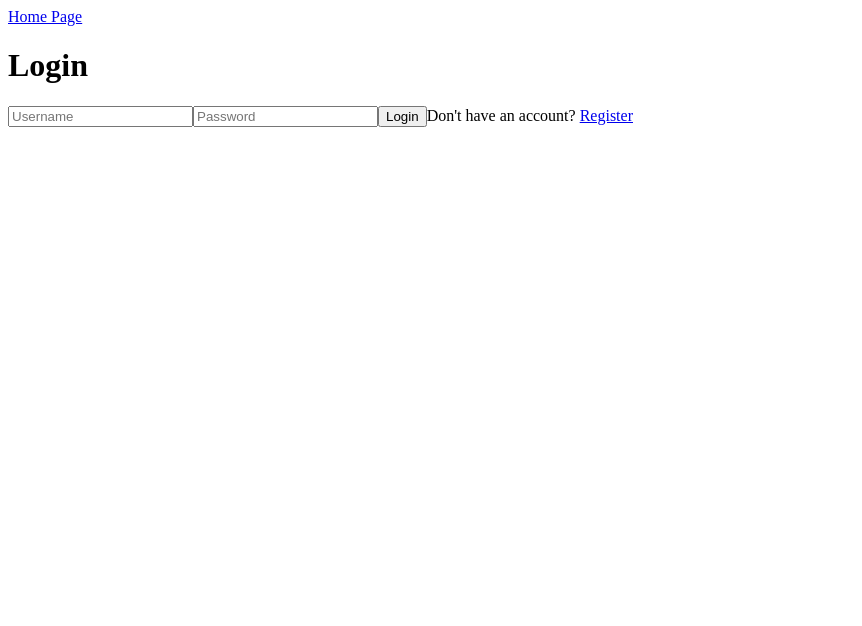
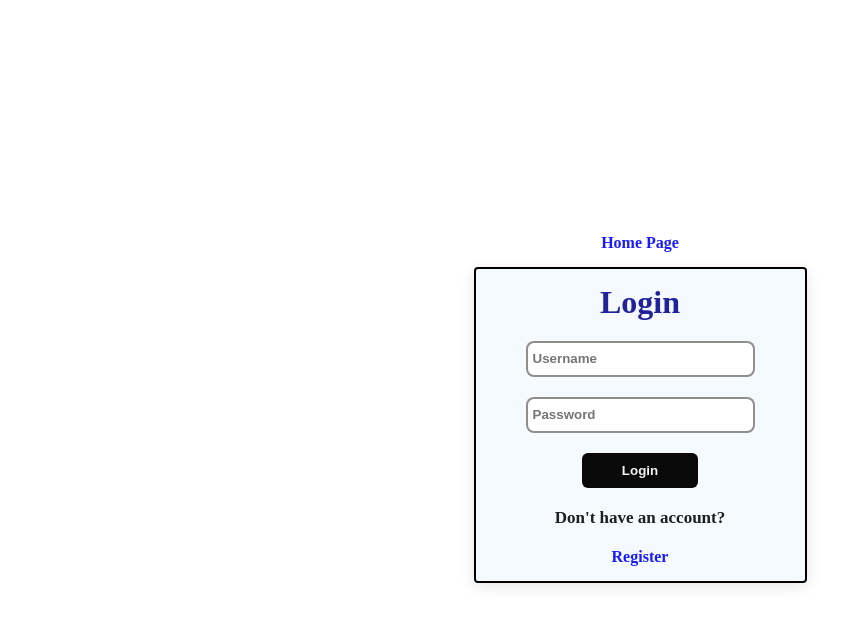
Before and after one commit to GiorgiTch204/Authorization_App, a Next.js app: page /auth/login in a window 1280 px wide. Shown: the top 626 px of the page, without its empty margins (0-862 px from the left). Built offline with nearby package versions, Linux system fonts and the light colour scheme.

Commit message:
Added desing for login and dashboard pages.

```diff
--- a/app/auth/login/login.module.css
+++ b/app/auth/login/login.module.css
@@ -0,0 +1,82 @@
+.loginFormContainer {
+    display: flex;
+    justify-content: center;
+    align-items: center;
+    flex-direction: column;
+    gap: 15px;
+    min-height: 100vh;
+}
+
+.loginForm {
+    display: flex;
+    justify-content: center;
+    align-items: center;
+    flex-direction: column;
+    gap: 20px;
+    border: 2px solid black;
+    border-radius: 4px;
+    background-color: rgba(240, 248, 255, 0.726);
+    padding: 15px 50px;
+    box-shadow: 0 4px 15px rgba(0, 0, 0, 0.1);
+}
+
+.loginFormHeader {
+    color: rgba(0, 0, 139, 0.863);
+    margin: 0;
+}
+
+.input {
+    width: 215px;
+    height: 28px;
+    padding: 2px 5px;
+    border: 2px solid rgba(128, 128, 128, 0.89);
+    border-radius: 8px;
+    outline: none;
+}
+
+.input:focus {
+    border-color: rgba(0, 0, 139, 0.6);
+}
+
+.input::placeholder {
+    font-weight: bold;
+}
+
+.logBtn {
+    font-weight: bold;
+    color: rgba(255, 255, 255, 0.952);
+    background-color: rgba(0, 0, 0, 0.966);
+    width: 116px;
+    height: 35px;
+    border-radius: 6px;
+    transition: transform 0.2s ease, background-color 0.2s ease;
+    cursor: pointer;
+    border: none;
+}
+
+.logBtn:hover {
+    transform: scale(1.05);
+    background-color: #333;
+}
+
+.addInfo {
+    color: rgba(0, 0, 0, 0.877);
+    font-weight: bold;
+    font-size: 17px;
+}
+
+.regPage, .homePageBtn {
+    font-weight: bold;
+    text-decoration: none;
+    color: rgba(0, 0, 255, 0.897);
+    transition: transform 0.2s ease, color 0.2s ease;
+}
+
+.regPage:hover, .homePageBtn:hover {
+    transform: scale(1.05);
+    color: rgb(0, 0, 255);
+}
+
+.regPage:active, .homePageBtn:active {
+    color: rgb(89, 89, 255);
+}
--- a/app/auth/login/page.tsx
+++ b/app/auth/login/page.tsx
@@ -47,16 +47,16 @@ export default function LoginPage(){
         }};
 
     return(
-        <div className="">
-            <Link href="/">Home Page</Link>
-            <form onSubmit={handleLogin}>
-                <h1>Login</h1>
+        <div className={styles.loginFormContainer}>
+            <Link href="/" className={styles.homePageBtn}>Home Page</Link>
+            <form onSubmit={handleLogin} className={styles.loginForm}>
+                <h1 className={styles.loginFormHeader}>Login</h1>
                 {error && <p>{error}</p>}
 
                 <input
                     type="text"
                     placeholder="Username"
-                    className=""
+                    className={styles.input}
                     onChange={(e) => setUsername(e.target.value)}
                     required
                 />
@@ -64,15 +64,15 @@ export default function LoginPage(){
                 <input
                     type="password"
                     placeholder="Password"
-                    className=""
+                    className={styles.input}
                     onChange={(e) => setPassword(e.target.value)}
                     required
                 />
 
-                <button type="submit">Login</button>
+                <button type="submit" className={styles.logBtn}>Login</button>
 
-                Don&apos;t have an account?{" "}
-                <Link href="/auth/register">Register</Link>
+                <span className={styles.addInfo}>Don&apos;t have an account?{" "}</span>
+                <Link href="/auth/register" className={styles.regPage}>Register</Link>
             </form>
         </div>
     )
--- a/app/auth/register/register.module.css
+++ b/app/auth/register/register.module.css
@@ -13,7 +13,7 @@
     align-items: center;
     flex-direction: column;
     gap: 20px;
-    border: 2px solid black;
+    border: 2px solid rgba(0, 0, 0, 0.856);
     border-radius: 4px;
     background-color: rgba(240, 248, 255, 0.726);
     padding: 15px 50px;
@@ -22,7 +22,7 @@
 
 .homePageBtn{
     padding: 12px 24px;
-    border: 2px solid black;
+    border: 2px solid rgba(0, 0, 0, 0.918);
     border-radius: 8px;
     text-decoration: none;
     font-weight: bold;
--- a/app/dashboard/page.tsx
+++ b/app/dashboard/page.tsx
@@ -2,6 +2,7 @@
 
 import { useEffect, useState } from "react";
 import { useRouter } from "next/navigation";
+import styles from "./dashboard.module.css";
 
 export default function DashboardPage(){
     const [loaded, setLoaded] = useState(false);
@@ -24,29 +25,23 @@ export default function DashboardPage(){
     };
 
     if(!loaded){
-        return <div>Loading. Please wait</div>
+        return <div className={styles.loading}>Loading. Please wait</div>
     };
 
     return(
 
-        <div>
-            <div>
-                <div>
-                    <h1>Dashboard</h1>
+        <div className={styles.dashboardContainer}>
+            <div className={styles.dashboardCard}>
+                <div className={styles.dashboardHeader}>
+                    <h1 className={styles.title}>Dashboard</h1>
 
-                    <button onClick={handleLogout}>Logout</button>
+                    <button onClick={handleLogout} className={styles.logoutBtn}>Logout</button>
                 </div>
 
-                <div>
-                    <p>Welcome!</p>
+                <div className={styles.welcomeSection}>
+                    <p className={styles.welcomeText}>Welcome!</p>
                 </div>
 
-                <div>
-                    <div>
-                        <h3>Account Status</h3>
-                        <p>Active</p>
-                    </div>
-                </div>
             </div>
         </div>
     )
```
Also changed, not shown: app/dashboard/dashboard.module.css (+67 -0 lines).
